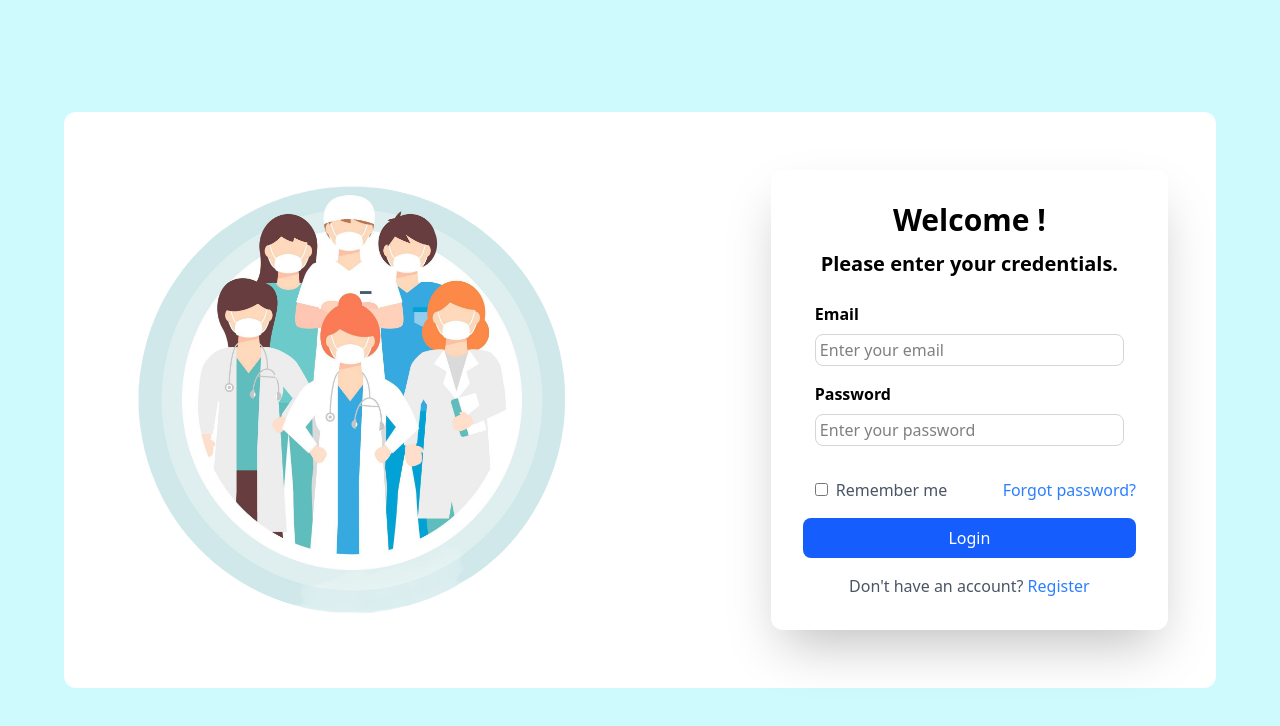
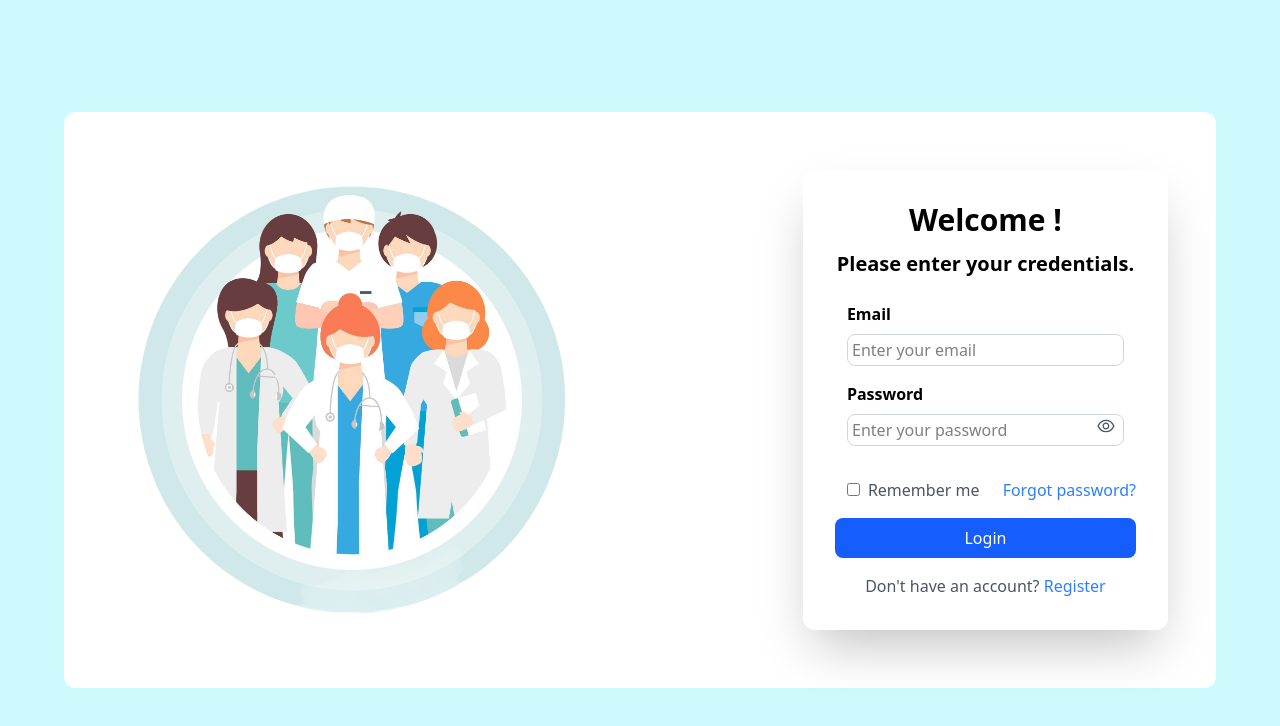
Before and after one commit to Arzudev122/H-System, a React (Vite) app: page /login in a window 1280 px wide. Shown: the top 726 px of the page. Built offline with nearby package versions, Linux system fonts and the light colour scheme.

Commit message:
Modified in different pages

```diff
--- a/package.json
+++ b/package.json
@@ -17,6 +17,7 @@
     "lucide-react": "^0.552.0",
     "react": "^19.1.1",
     "react-dom": "^19.1.1",
+    "react-icons": "^5.5.0",
     "react-router-dom": "^7.9.4",
     "tailwindcss": "^4.1.16"
   },
--- a/src/Pages/appointment.jsx
+++ b/src/Pages/appointment.jsx
@@ -1,6 +1,7 @@
 import React from 'react'
 
 export const appointment = () => {
+
   return (
     <>
     <h2>This is the appointment page.</h2>
--- a/src/auth/login/login.jsx
+++ b/src/auth/login/login.jsx
@@ -2,18 +2,40 @@ import React from 'react'
 import { useAuth } from '../../hooks/context/authcontext'
 import { useEffect, useState } from 'react'
 import { Link, useNavigate } from 'react-router-dom';
+import axios from 'axios';
 import ForgotPassword from '../forgotpassword/forgotpass';
+import { AiOutlineEye, AiOutlineEyeInvisible } from 'react-icons/ai';
 
 
 const Login = () => {
   const { login, error, loading, user } = useAuth();
   const [email, setEmail] = useState("");
   const [password, setPassword] = useState("");
+  const [showPassword,setShowPassword] = useState(false);
   const navigator = useNavigate();
 
-  const handleSubmit = (e) => {
+  const handleSubmit = async (e) => {
     e.preventDefault();
     login(email, password);
+
+    if(!password){
+      setError("Password is required")
+      return;
+     }
+     try{
+      const res = await axios.post(
+        `${import.meta.env.VITE_API_URL}/user/login`,{
+          headers:{
+            'Content-Type': 'application/json'
+          }
+        }
+      );
+      console.log("Server Response:",res.data)
+      setError("");
+     }catch (error){
+      setError(error.response?.data || "Login failed");
+     }
+
   };
 
 
@@ -58,15 +80,29 @@ const Login = () => {
 
         <div className=' m-2 p-1'>
           <label className='font-bold'>Password</label>
+          <div className='relative mb-5'>
           <input
-            type="password"
+            type={showPassword ? "text" : "password"}
             value={password}
             onChange={(e) => setPassword(e.target.value)}
             placeholder=" Enter your password"
             required
-            className='mt-2 h-8 mb-5 w-full border border-gray-300 rounded-lg focus:outline-none focus:ring-2 focus:ring-blue-200'
+            className='mt-2 h-8 pr-10 w-full border border-gray-300 rounded-lg focus:outline-none focus:ring-2 focus:ring-blue-200'
 
           />
+          <button
+          type="button"
+          onClick={()=> setShowPassword(!showPassword)}
+          className='absolute right-2 top-1/2 -translate-y-1/2 text-gray-600 hover:text-gray-800'
+          >
+            {showPassword ? (
+              <AiOutlineEyeInvisible size={20} />
+            ) : (
+              <AiOutlineEye size ={20} />
+            )}
+
+          </button>
+          </div>
         </div>
 
         <div className='flex items-center justify-between mb-4'>
```
Also changed, not shown: 1 other file (tests, documents, lock files or other folders).
